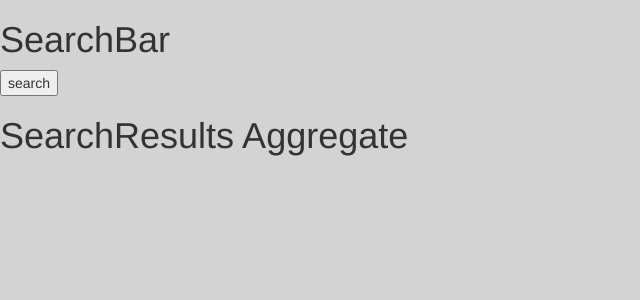
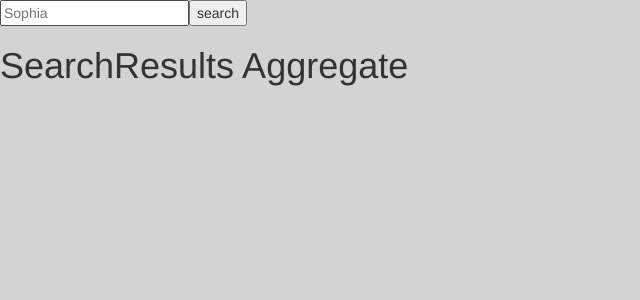
Before and after one commit to JoshuaToth/person-data-viewer, a React app: page / in a window 1280 px wide. Shown: the top 300 px of the page, without its empty margins (0-640 px from the left). Built offline with nearby package versions, Linux system fonts and the light colour scheme.

Commit message:
Results being rendered and returned + totals

```diff
--- a/src/app/search-bar/search-bar.tsx
+++ b/src/app/search-bar/search-bar.tsx
@@ -13,7 +13,7 @@ export class SearchBar extends React.Component<ISearchBarProps, ISearchBarState>
     event.preventDefault();
     axios.post(`http://localhost:8080/api/person/search`, {
       name: {
-        firstName: "Sophia",
+        firstName: this.state.searchTerm,
         lastName: ""
       },
       tags: []
@@ -24,11 +24,19 @@ export class SearchBar extends React.Component<ISearchBarProps, ISearchBarState>
       });
   }
 
+  state = {
+    searchTerm: ""
+  };
+
   render() {
     return (
       <div>
-        <h1>{'SearchBar'}</h1>
         <form onSubmit={this.handleSubmit}>
+
+          <input type="text"
+            value={this.state.searchTerm}
+            onChange={(event) => this.setState({ searchTerm: event.target.value})}
+            placeholder="Sophia" />
           <button type="Submit">search</button>
         </form>
       </div>
--- a/src/app/search-results/search-results-person/search-results-person.tsx
+++ b/src/app/search-results/search-results-person/search-results-person.tsx
@@ -4,6 +4,7 @@ import * as PersonCard from './search-results-person-card/search-results-person-
 export const SearchResultsPerson = (props) => {
   return (
     <div>
+      <p>{props.total ? `Total Results found: ${props.total}`: ""}</p>
       {props.persons.map(person => <PersonCard.SearchResultsPersonCard {...person._source} key={person._id}/>)}
       {/*<PersonCard.SearchResultsPersonCard name="Fred Flingle" email="fingle@gmail.com" phone="0425879078"/>*/}
     </div>
--- a/src/app/search-results/search-results.tsx
+++ b/src/app/search-results/search-results.tsx
@@ -11,7 +11,7 @@ export const SearchResults = (props) => {
   return (
     <div>
       <Aggregate.SearchResultsAggregate />
-      <Person.SearchResultsPerson persons={props.resultData.hits.hits}/>
+      <Person.SearchResultsPerson persons={props.resultData.hits.hits} total={props.resultData.hits.total}/>
     </div>
   );
 }
```
